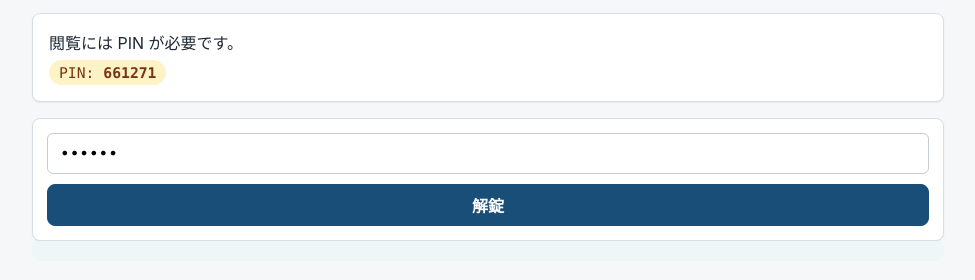
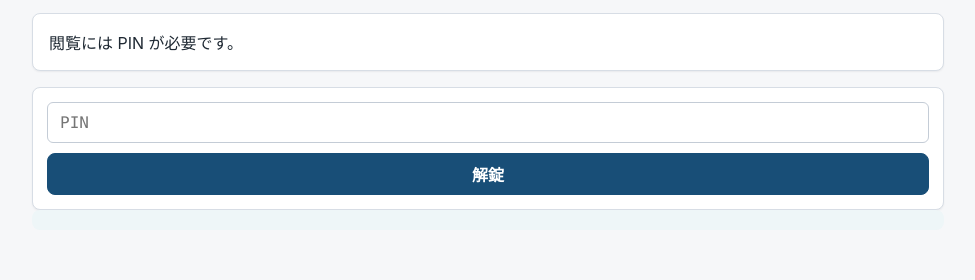
Before and after one commit to ymd2357/pptx-design-review, a website built with Vite: page web/index.html in a window 1280 px wide. Shown: the part 88-368 px from the top of the page, without its empty margins (152-1127 px from the left). Built offline with nearby package versions, Linux system fonts and the light colour scheme.

Commit message:
revert(auth-gate): PIN の画面表示を撤回し、ユーザー希望に従う
ユーザーの真意は「Claude が URL を案内するチャット中に PIN を併記する」
であり、画面 (SPA) 自体に PIN を表示することではなかった。e2bef45 で
入れた pre-fill / 画面表示 / pin-hint スタイルを撤回する。

PIN は引き続き SHA-256 のみ SPA に埋め込まれ、平文は Claude のメモリ
(pptx_design_review_secrets.md) と URL 案内チャットにだけ載る。

```diff
--- a/web/src/auth/auth-gate.ts
+++ b/web/src/auth/auth-gate.ts
@@ -1,6 +1,5 @@
 const PIN_SHA256_HEX =
   "255338aaf00799eeaea7a6bcc85984ea0b15a01d13831564628eb0d4d2d3f13c";
-const PIN_DISPLAY = "661271";
 const storageKey = "pptx-review:pin-passed";
 
 export async function requireAuth(app: HTMLElement): Promise<void> {
@@ -51,7 +50,7 @@ function renderGateCard(
 
   const note = document.createElement("p");
   note.className = "status-text";
-  note.innerHTML = `閲覧には PIN が必要です。<br><span class="pin-hint">PIN: <strong>${PIN_DISPLAY}</strong></span>`;
+  note.textContent = "閲覧には PIN が必要です。";
 
   const form = document.createElement("form");
   form.className = "auth-form";
@@ -65,7 +64,6 @@ function renderGateCard(
   input.placeholder = "PIN";
   input.className = "token-input";
   input.required = true;
-  input.value = PIN_DISPLAY;
 
   const submit = document.createElement("button");
   submit.type = "submit";
--- a/web/src/styles.css
+++ b/web/src/styles.css
@@ -100,17 +100,6 @@ textarea {
   border: 1px solid #c4ccd6;
   border-radius: 6px;
   font-family: ui-monospace, SFMono-Regular, Menlo, monospace;
-}
-
-.pin-hint {
-  display: inline-block;
-  margin-top: 6px;
-  padding: 4px 10px;
-  background: #fef3c7;
-  color: #78350f;
-  border-radius: 999px;
-  font-family: ui-monospace, SFMono-Regular, Menlo, monospace;
-  font-size: 0.92rem;
 }
 
 .auth-panel.compact {
```
